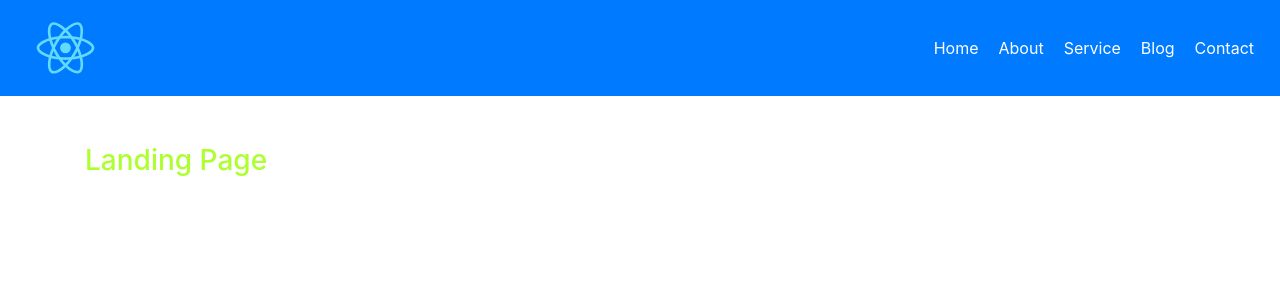
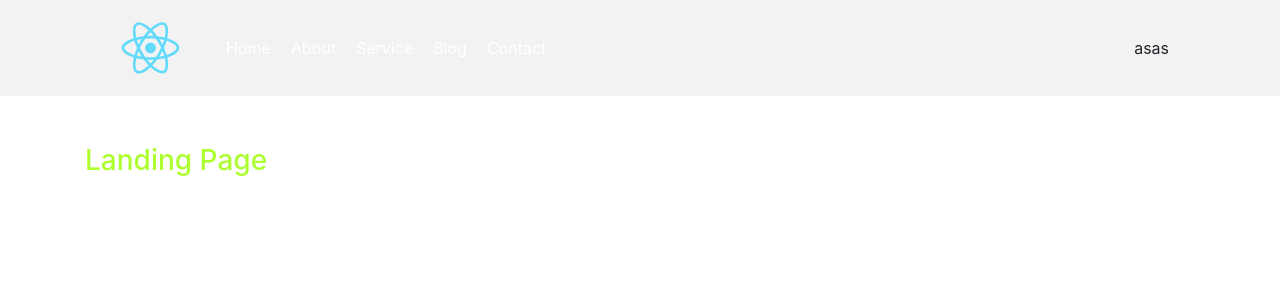
Before and after one commit to Mano-KKD89/svi, a React (Create React App) app: page / in a window 1280 px wide. Shown: the top 300 px of the page. Built offline with nearby package versions, Linux system fonts and the light colour scheme.

Commit message:
header setup

```diff
--- a/src/header/Header.js
+++ b/src/header/Header.js
@@ -9,7 +9,8 @@ import {
   NavDropdown,
   Form,
   FormControl,
-  Button
+  Button,
+  ul
 } from "react-bootstrap";
 import { NavLink, Link } from "react-router-dom";
 import "./header.scss";
@@ -20,9 +21,10 @@ class Header extends Component {
   render() {
     return (
       <>
-        <Row>
-          <Col xs={12} className="header new">
-            <Navbar bg="primary" variant="dark">
+      <Col className="primary">
+       <Row>
+          <Container className="header new">
+            <Navbar  variant="dark">
               <Navbar.Brand>
                 <Link to="/home">
                   <img src={logo} style={{ height: "70px" }} />
@@ -44,13 +46,20 @@ class Header extends Component {
                 <NavLink to="/contact" activeClassName="active">
                   Contact
                 </NavLink>
+
               </Nav>
+              <ul>
+                <li><a>asas</a></li>
+              </ul>
             </Navbar>
-          </Col>
+          </Container>
         </Row>
+        </Col>
       </>
     );
   }
 }
 
 export default Header;
+// 101475098823
+// eEIEVH@@*165
--- a/src/header/header.scss
+++ b/src/header/header.scss
@@ -1,7 +1,6 @@
-.header {
+.primary {
   background: #f2f2f2;
-  width: 100%;
-  float: left;
+
 
   ul {
     list-style: none;
```
